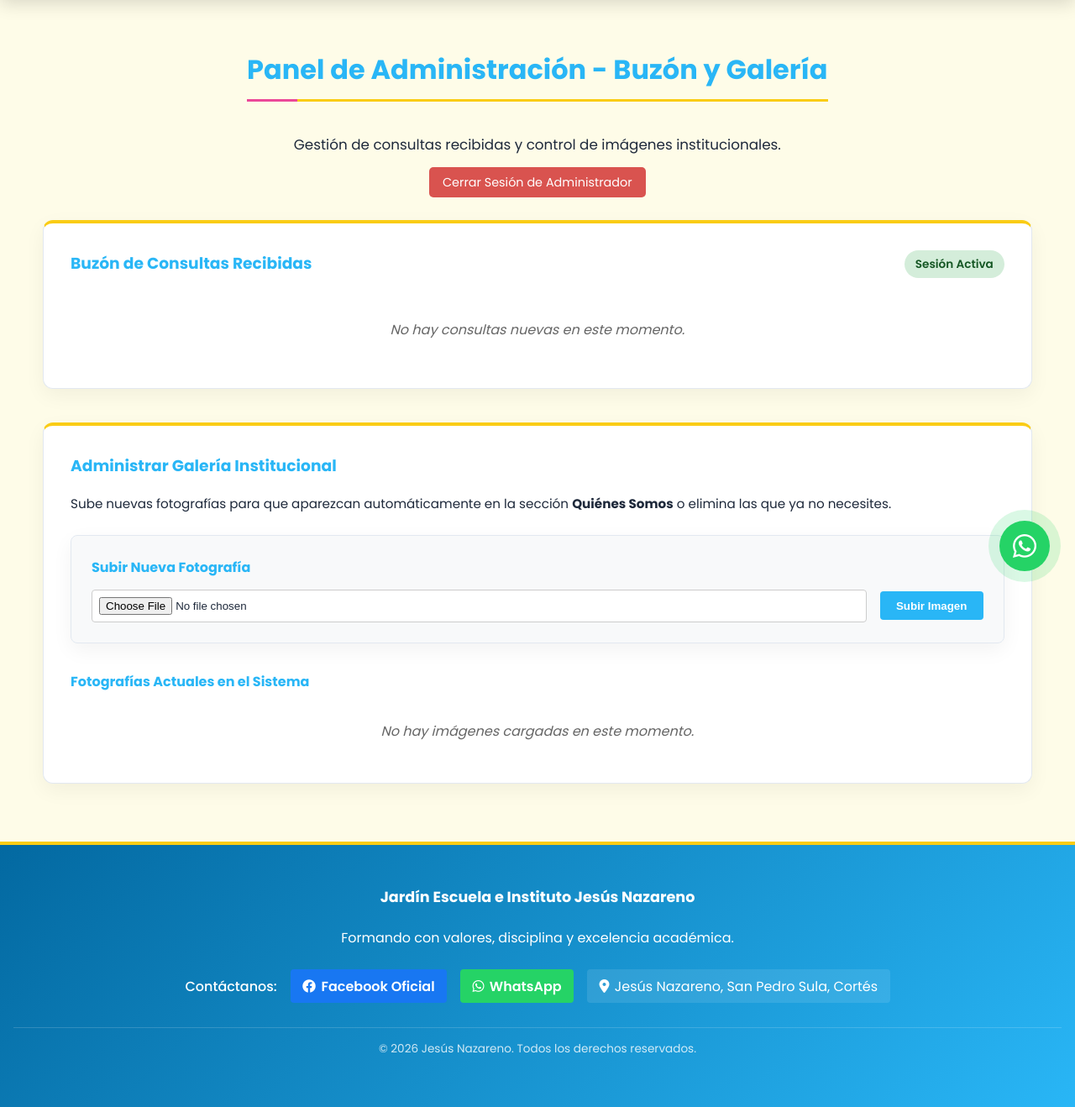
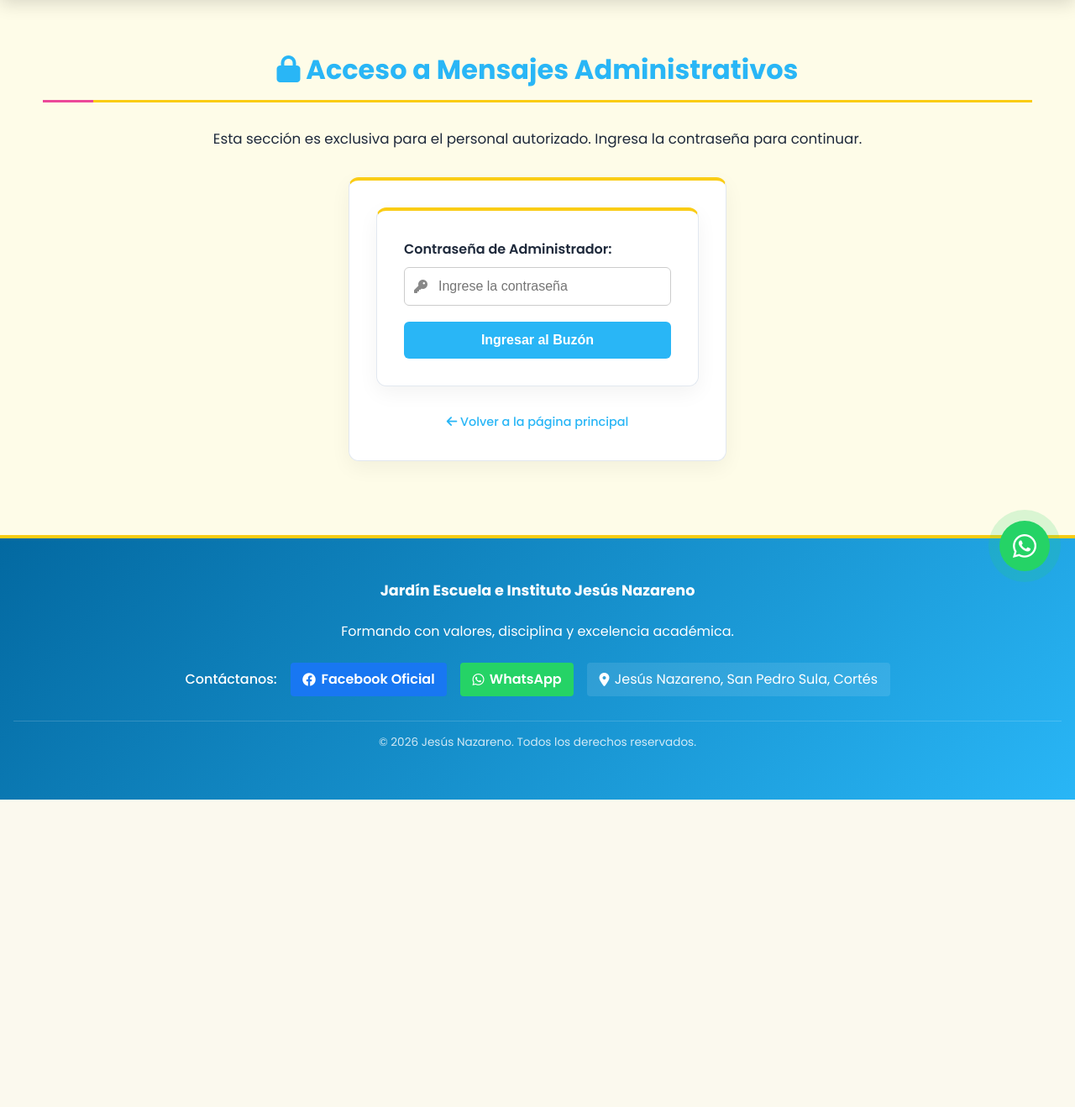
Before and after one commit to calebescobar122-oss/mi_portal_educativo, a Flask app: page /login-mensajes in a window 1280 px wide. Shown: the part 90-1408 px from the top of the page at 84% size. After the commit the page ends 1042 px from the top, so only its background shows below. Run offline with Flask 3, Linux system fonts and the light colour scheme.

Commit message:
Separar correctamente la vista de login y el panel de admin

```diff
--- a/templates/login_mensajes.html
+++ b/templates/login_mensajes.html
@@ -1,192 +1,79 @@
 {% extends "base.html" %}
 
 {% block title %}
-  Panel de Administración | Jardín Escuela e Instituto Jesús Nazareno
+  Acceso a Mensajes Administrativos | Jardín Escuela e Instituto Jesús Nazareno
 {% endblock %}
 
 {% block content %}
-  <section
-    class="page-header fade-in"
-    style="text-align: center; margin-bottom: 2rem;"
-  >
-    <h2
-      style="display: inline-block; border-bottom: 3px solid var(--accent-yellow); padding-bottom: 0.5rem; color: var(--header-blue);"
-    >
-      Panel de Administración - Buzón y Galería
+  <section class="page-header" style="text-align: center; margin-bottom: 2rem;">
+    <h2>
+      <i class="fa-solid fa-lock" style="color: var(--accent-gold);"></i>
+      Acceso a Mensajes Administrativos
     </h2>
     <p
       class="subtitle"
       style="color: var(--text-main); font-size: 1.05rem; margin-top: 0.5rem;"
     >
-      Gestión de consultas recibidas y control de imágenes institucionales.
+      Esta sección es exclusiva para el personal autorizado. Ingresa la
+      contraseña para continuar.
     </p>
-    <div style="margin-top: 1rem;">
-      <a
-        href="{{ url_for('logout') }}"
-        class="btn-primary"
-        style="background-color: #d9534f; color: white; padding: 0.5rem 1rem; border-radius: 5px; text-decoration: none; font-size: 0.9rem;"
-      >
-        Cerrar Sesión de Administrador
-      </a>
-    </div>
   </section>
 
   <div
+    style="max-width: 450px; margin: 0 auto 3rem auto;"
     class="info-card fade-in"
-    style="border-top: 4px solid var(--accent-yellow); margin-bottom: 2.5rem;"
   >
-    <div
-      style="display: flex; justify-content: space-between; align-items: center; margin-bottom: 1.5rem; flex-wrap: wrap; gap: 1rem;"
-    >
-      <h3 style="color: var(--header-blue); margin: 0;">
-        Buzón de Consultas Recibidas
-      </h3>
-      <span
-        style="background-color: #d4edda; color: #155724; padding: 0.3rem 0.8rem; border-radius: 20px; font-size: 0.85rem; font-weight: 600;"
+    {% if error %}
+      <div
+        style="background-color: #f8d7da; color: #721c24; padding: 0.8rem; border-radius: 6px; margin-bottom: 1.2rem; text-align: center; font-size: 0.9rem; border: 1px solid #f5c6cb;"
       >
-        Sesión Activa
-      </span>
-    </div>
-
-    {% if mensajes_db %}
-      <div style="overflow-x: auto;">
-        <table
-          style="width: 100%; border-collapse: collapse; text-align: left; font-size: 0.95rem;"
-        >
-          <thead>
-            <tr
-              style="background-color: #f8f9fa; border-bottom: 2px solid var(--border-light); color: var(--header-blue);"
-            >
-              <th style="padding: 10px;">Fecha</th>
-              <th style="padding: 10px;">Nombre</th>
-              <th style="padding: 10px;">Correo / Teléfono</th>
-              <th style="padding: 10px;">Mensaje</th>
-            </tr>
-          </thead>
-          <tbody>
-            {% for m in mensajes_db %}
-              <tr style="border-bottom: 1px solid var(--border-light);">
-                <td style="padding: 10px; color: #666; font-size: 0.85rem;">
-                  {{ m.fecha }}
-                </td>
-                <td
-                  style="padding: 10px; font-weight: 600; color: var(--text-main);"
-                >
-                  {{ m.nombre }}
-                </td>
-                <td style="padding: 10px; color: var(--text-main);">
-                  {{ m.correo }}
-                </td>
-                <td
-                  style="padding: 10px; color: var(--text-main); word-break: break-word;"
-                >
-                  {{ m.mensaje }}
-                </td>
-              </tr>
-            {% endfor %}
-          </tbody>
-        </table>
+        {{ error }}
       </div>
-    {% else %}
-      <p
-        style="text-align: center; color: #666; font-style: italic; padding: 1.5rem 0;"
-      >
-        No hay consultas nuevas en este momento.
-      </p>
     {% endif %}
-  </div>
-
-  <div
-    class="info-card fade-in"
-    style="border-top: 4px solid var(--accent-yellow);"
-  >
-    <h3 style="color: var(--header-blue); margin-bottom: 1rem;">
-      Administrar Galería Institucional
-    </h3>
-    <p
-      style="font-size: 0.95rem; color: var(--text-main); margin-bottom: 1.5rem;"
-    >
-      Sube nuevas fotografías para que aparezcan automáticamente en la sección
-      <strong>Quiénes Somos</strong> o elimina las que ya no necesites.
-    </p>
 
     <form
-      action="{{ url_for('subir_imagen') }}"
       method="POST"
-      enctype="multipart/form-data"
-      style="background-color: #f8f9fa; padding: 1.5rem; border-radius: 8px; border: 1px solid var(--border-light); margin-bottom: 2rem;"
+      action="{{ url_for('login_mensajes') }}"
+      style="display: flex; flex-direction: column; gap: 1.2rem;"
     >
-      <h4
-        style="color: var(--header-blue); margin-bottom: 0.8rem; font-size: 1rem;"
+      <div>
+        <label
+          for="password"
+          style="display: block; margin-bottom: 0.5rem; font-weight: 600; color: var(--header-brown);"
+        >
+          Contraseña de Administrador:
+        </label>
+        <div style="position: relative;">
+          <input
+            type="password"
+            id="password"
+            name="password"
+            required
+            placeholder="Ingrese la contraseña"
+            style="width: 100%; padding: 0.8rem; padding-left: 2.5rem; border: 1px solid #ccc; border-radius: 6px; font-size: 1rem; outline: none;"
+          />
+          <i
+            class="fa-solid fa-key"
+            style="position: absolute; left: 12px; top: 50%; transform: translateY(-50%); color: #888;"
+          ></i>
+        </div>
+      </div>
+
+      <button
+        type="submit"
+        style="background-color: var(--header-blue); color: white; padding: 0.8rem; border: none; border-radius: 6px; font-weight: 600; font-size: 1rem; cursor: pointer; transition: background 0.2s;"
       >
-        Subir Nueva Fotografía
-      </h4>
-      <div
-        style="display: flex; gap: 1rem; align-items: center; flex-wrap: wrap;"
-      >
-        <input
-          type="file"
-          name="foto"
-          accept="image/*"
-          required
-          style="padding: 0.5rem; background: white; border: 1px solid #ccc; border-radius: 4px; flex: 1; min-width: 240px;"
-        />
-        <button
-          type="submit"
-          class="btn-primary"
-          style="background-color: var(--header-blue); color: white; border: none; padding: 0.6rem 1.2rem; border-radius: 4px; cursor: pointer; font-weight: 600;"
-        >
-          Subir Imagen
-        </button>
-      </div>
+        Ingresar al Buzón
+      </button>
     </form>
 
-    <h4
-      style="color: var(--header-blue); margin-bottom: 1rem; font-size: 1rem;"
-    >
-      Fotografías Actuales en el Sistema
-    </h4>
-
-    {% if lista_imagenes %}
-      <div
-        style="display: grid; grid-template-columns: repeat(auto-fill, minmax(200px, 1fr)); gap: 1rem;"
+    <div style="text-align: center; margin-top: 1.5rem;">
+      <a
+        href="{{ url_for('mensajes') }}"
+        style="color: var(--header-blue); text-decoration: none; font-size: 0.9rem; font-weight: 500;"
       >
-        {% for img in lista_imagenes %}
-          <div
-            style="background: white; border: 1px solid var(--border-light); border-radius: 6px; overflow: hidden; box-shadow: 0 2px 6px rgba(0,0,0,0.05); text-align: center; padding-bottom: 0.8rem;"
-          >
-            <img
-              src="{{ url_for('static', filename='Imagenes/' + img) }}"
-              alt="Foto galería"
-              style="width: 100%; height: 130px; object-fit: cover; display: block; margin-bottom: 0.5rem;"
-            />
-            <p
-              style="font-size: 0.8rem; color: #666; padding: 0 0.5rem; margin-bottom: 0.5rem; word-break: break-all;"
-            >
-              {{ img }}
-            </p>
-            <form
-              action="{{ url_for('eliminar_imagen', nombre_imagen=img) }}"
-              method="POST"
-              onsubmit="return confirm('¿Estás seguro de que deseas eliminar esta imagen?');"
-              style="display: inline;"
-            >
-              <button
-                type="submit"
-                style="background-color: #d9534f; color: white; border: none; padding: 0.3rem 0.8rem; border-radius: 4px; font-size: 0.8rem; cursor: pointer;"
-              >
-                Eliminar
-              </button>
-            </form>
-          </div>
-        {% endfor %}
-      </div>
-    {% else %}
-      <p
-        style="color: #666; font-style: italic; text-align: center; padding: 1rem 0;"
-      >
-        No hay imágenes cargadas en este momento.
-      </p>
-    {% endif %}
+        <i class="fa-solid fa-arrow-left"></i> Volver a la página principal
+      </a>
+    </div>
   </div>
 {% endblock %}
```
